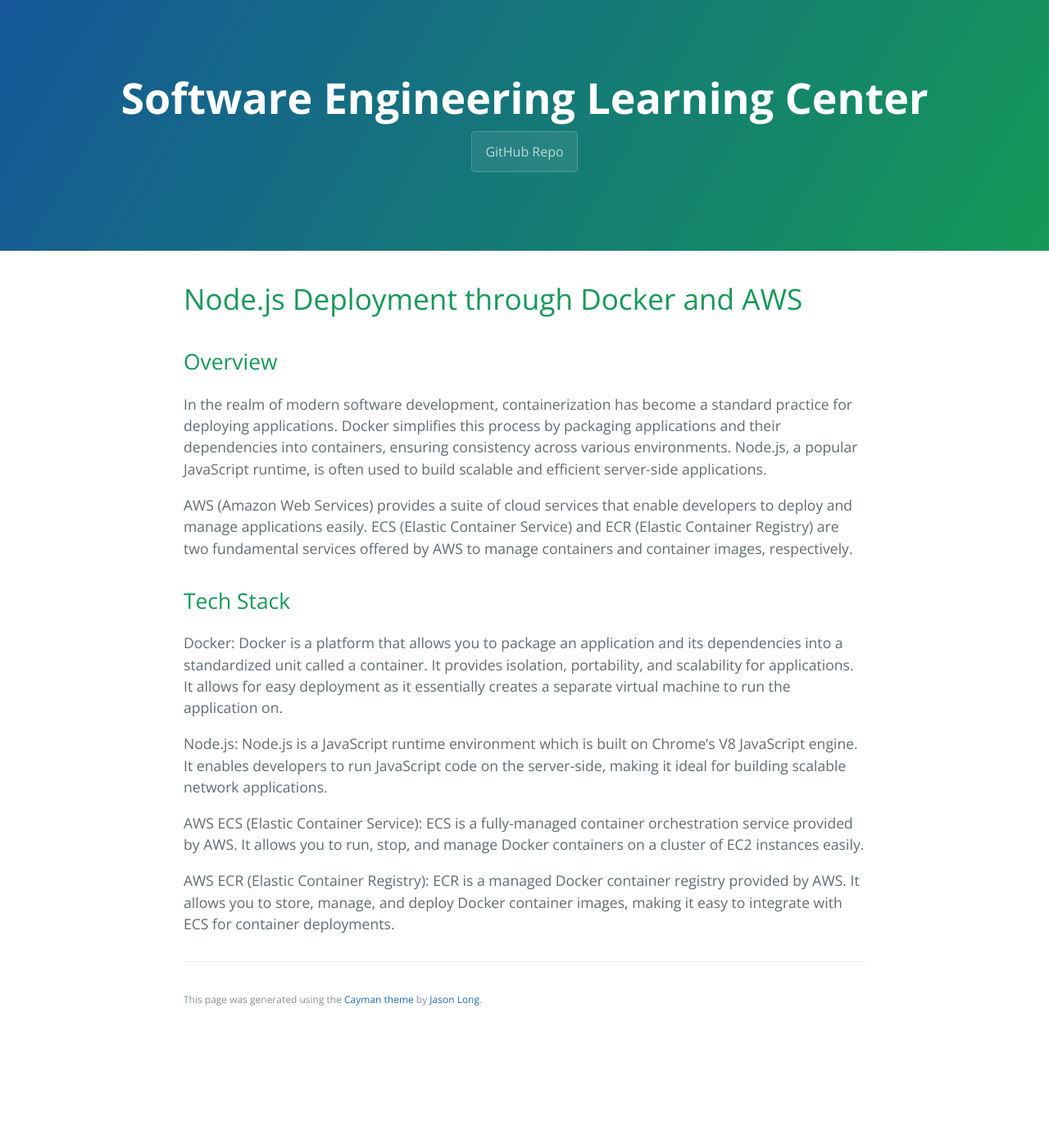
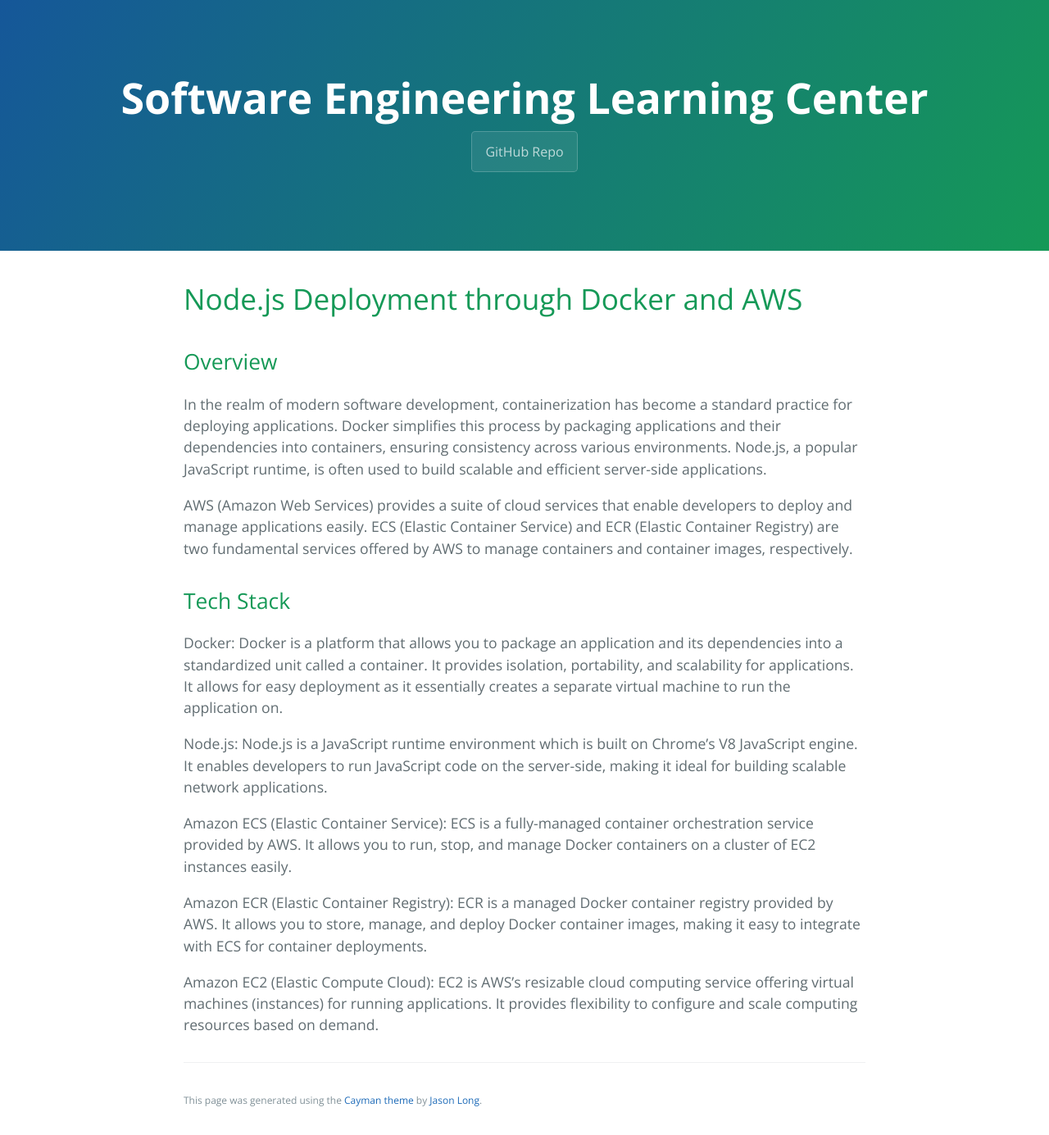
Before and after one commit to learning-software-engineering/learning-software-engineering.github.io, a Jekyll site: the page built from Topics/Development_Process/Deploy_Node.js_AWS.md, in a window 1280 px wide. Shown: the whole page at 82% size. Built offline with Jekyll 4.4.1, drawn with Linux system fonts in a browser that asks for light colours; our own code applies the rules of GitHub Pages for plain Markdown files; before the commit the page ends 1262 px from its top, so only the background shows below that.

Commit message:
Update Deploy_Node.js_AWS.md

```diff
--- a/Topics/Development_Process/Deploy_Node.js_AWS.md
+++ b/Topics/Development_Process/Deploy_Node.js_AWS.md
@@ -11,6 +11,8 @@
 
 Node.js: Node.js is a JavaScript runtime environment which is built on Chrome's V8 JavaScript engine. It enables developers to run JavaScript code on the server-side, making it ideal for building scalable network applications.
 
-AWS ECS (Elastic Container Service): ECS is a fully-managed container orchestration service provided by AWS. It allows you to run, stop, and manage Docker containers on a cluster of EC2 instances easily.
+Amazon ECS (Elastic Container Service): ECS is a fully-managed container orchestration service provided by AWS. It allows you to run, stop, and manage Docker containers on a cluster of EC2 instances easily.
 
-AWS ECR (Elastic Container Registry): ECR is a managed Docker container registry provided by AWS. It allows you to store, manage, and deploy Docker container images, making it easy to integrate with ECS for container deployments.
+Amazon ECR (Elastic Container Registry): ECR is a managed Docker container registry provided by AWS. It allows you to store, manage, and deploy Docker container images, making it easy to integrate with ECS for container deployments.
+
+Amazon EC2 (Elastic Compute Cloud): EC2 is AWS's resizable cloud computing service offering virtual machines (instances) for running applications. It provides flexibility to configure and scale computing resources based on demand.
```
